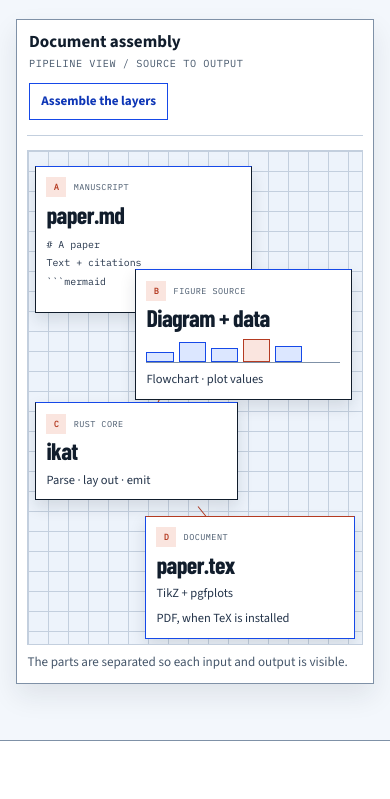
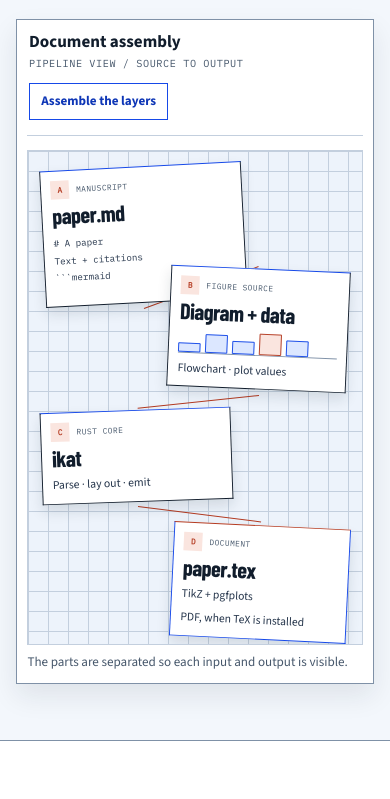
Before and after one commit to opticsWolf/ikat, a plain HTML site: page site/index.html in a window 390 px wide. Shown: the part 676-1475 px from the top of the page. Drawn offline with Linux system fonts and the light colour scheme.

Commit message:
Animate ikat assembly with persistent connectors

```diff
--- a/site/script.js
+++ b/site/script.js
@@ -3,14 +3,85 @@ const assembleButton = document.querySelector("#assemble-button");
 const assemblyStatus = document.querySelector("#assembly-status");
 
 if (assembly && assembleButton) {
+  const outputPart = assembly.querySelector(".part-output");
+  const leaderLines = [...assembly.querySelectorAll(".leader")];
+  let connectorFrame = 0;
+  let connectorTimer = 0;
+
+  const updateConnectors = () => {
+    const boardRect = assembly.getBoundingClientRect();
+    const source = assembly.querySelector(".part-source").getBoundingClientRect();
+    const figures = assembly.querySelector(".part-figures").getBoundingClientRect();
+    const engine = assembly.querySelector(".part-engine").getBoundingClientRect();
+    const output = outputPart.getBoundingClientRect();
+    const port = (rect, x, y) => ({ x: rect.left + rect.width * x, y: rect.top + rect.height * y });
+    const mobile = window.matchMedia("(max-width: 620px)").matches;
+    const links = mobile
+      ? [
+          [port(source, 0.5, 1), port(figures, 0.5, 0)],
+          [port(figures, 0.5, 1), port(engine, 0.5, 0)],
+          [port(engine, 0.5, 1), port(output, 0.5, 0)],
+        ]
+      : [
+          [port(source, 0.5, 1), port(engine, 0.5, 0)],
+          [port(figures, 0, 1), port(engine, 1, 0)],
+          [port(engine, 1, 0.5), port(output, 0, 0.5)],
+        ];
+
+    links.forEach(([start, end], index) => {
+      const line = leaderLines[index];
+      const dx = end.x - start.x;
+      const dy = end.y - start.y;
+      line.style.left = `${start.x - boardRect.left}px`;
+      line.style.top = `${start.y - boardRect.top}px`;
+      line.style.width = `${Math.hypot(dx, dy)}px`;
+      line.style.height = "1px";
+      line.style.transform = `rotate(${Math.atan2(dy, dx)}rad)`;
+    });
+  };
+
+  const stopFollowing = () => {
+    window.cancelAnimationFrame(connectorFrame);
+    window.clearTimeout(connectorTimer);
+    connectorFrame = 0;
+    connectorTimer = 0;
+    updateConnectors();
+  };
+
+  const followParts = () => {
+    window.cancelAnimationFrame(connectorFrame);
+    window.clearTimeout(connectorTimer);
+    const follow = () => {
+      updateConnectors();
+      connectorFrame = window.requestAnimationFrame(follow);
+    };
+    connectorFrame = window.requestAnimationFrame(follow);
+    connectorTimer = window.setTimeout(stopFollowing, 1400);
+  };
+
+  updateConnectors();
+  window.addEventListener("resize", updateConnectors, { passive: true });
+
+  outputPart?.addEventListener("transitionend", (event) => {
+    if (event.propertyName !== "top") return;
+    stopFollowing();
+    assemblyStatus.textContent = assembly.dataset.state === "assembled"
+      ? "Manuscript and figure inputs connect through the Rust core to the document output."
+      : "The parts are separated so each input and output is visible.";
+  });
+
   assembleButton.addEventListener("click", () => {
     const isAssembled = assembly.dataset.state !== "assembled";
     assembly.dataset.state = isAssembled ? "assembled" : "exploded";
+    assembly.setAttribute("aria-label", isAssembled
+      ? "Assembled view of ikat’s document pipeline"
+      : "Exploded view of ikat’s document pipeline");
     assembleButton.setAttribute("aria-pressed", String(isAssembled));
     assembleButton.textContent = isAssembled ? "Explode the view" : "Assemble the layers";
     assemblyStatus.textContent = isAssembled
-      ? "The inputs are aligned with the emitted TeX and PDF stage."
-      : "The parts are separated so each input and output is visible.";
+      ? "Aligning the manuscript and figure inputs with the Rust core…"
+      : "Separating the source plates so each pipeline stage is visible…";
+    followParts();
   });
 }
 
--- a/site/styles.css
+++ b/site/styles.css
@@ -361,31 +361,45 @@ h1 span,
   border-top-color: var(--cobalt);
   background: var(--white);
   box-shadow: 0 7px 15px rgb(17 29 44 / 12%);
-  transition: left 700ms cubic-bezier(0.16, 1, 0.3, 1), top 700ms cubic-bezier(0.16, 1, 0.3, 1), border-color 260ms ease-out, box-shadow 260ms ease-out;
+  transition:
+    left 780ms cubic-bezier(0.22, 1, 0.36, 1) var(--phase-delay, 0ms),
+    top 780ms cubic-bezier(0.22, 1, 0.36, 1) var(--phase-delay, 0ms),
+    width 780ms cubic-bezier(0.22, 1, 0.36, 1) var(--phase-delay, 0ms),
+    transform 780ms cubic-bezier(0.22, 1, 0.36, 1) var(--phase-delay, 0ms),
+    border-color 300ms ease-out,
+    box-shadow 420ms ease-out;
 }
 
 .part-source {
-  top: 4%;
+  --phase-delay: 0ms;
+  top: 2%;
   left: 2%;
   width: 45%;
+  transform: rotate(-3deg) scale(0.93);
 }
 
 .part-figures {
-  top: 12%;
-  left: 53%;
-  width: 45%;
+  --phase-delay: 90ms;
+  top: 19%;
+  left: 56%;
+  width: 42%;
+  transform: rotate(2.5deg) scale(0.93);
 }
 
 .part-engine {
-  top: 54%;
-  left: 7%;
-  width: 42%;
+  --phase-delay: 180ms;
+  top: 55%;
+  left: 11%;
+  width: 40%;
+  transform: rotate(-2deg) scale(0.94);
 }
 
 .part-output {
-  top: 57%;
+  --phase-delay: 270ms;
+  top: 68%;
   left: 57%;
   width: 41%;
+  transform: rotate(2.8deg) scale(0.93);
   border-color: var(--cobalt);
   border-top-color: var(--signal);
 }
@@ -457,54 +471,59 @@ h1 span,
   height: 1px;
   transform-origin: left center;
   background: var(--signal);
-  transition: opacity 360ms ease-out;
+  transition: none;
 }
 
 .leader-one {
-  top: 31%;
-  left: 42%;
-  width: 21%;
-  transform: rotate(-10deg);
+  top: 35.5%;
+  left: 24.5%;
+  width: 16%;
+  transform: rotate(65deg);
 }
 
 .leader-two {
-  top: 48%;
-  left: 29%;
-  width: 23%;
-  transform: rotate(81deg);
+  top: 50.5%;
+  left: 57%;
+  width: 6%;
+  transform: rotate(147deg);
 }
 
 .leader-three {
-  top: 69%;
-  left: 48%;
-  width: 19%;
-  transform: rotate(-5deg);
+  top: 67%;
+  left: 52%;
+  width: 12.2%;
+  transform: rotate(71deg);
 }
 
 .assembly-board[data-state="assembled"] .part-source {
   top: 7%;
   left: 2%;
+  width: 45%;
+  transform: none;
 }
 
 .assembly-board[data-state="assembled"] .part-figures {
   top: 7%;
   left: 53%;
+  width: 45%;
+  transform: none;
 }
 
 .assembly-board[data-state="assembled"] .part-engine {
   top: 54%;
   left: 2%;
+  width: 45%;
+  transform: none;
 }
 
 .assembly-board[data-state="assembled"] .part-output {
   top: 54%;
   left: 53%;
+  width: 45%;
+  transform: none;
   box-shadow: 0 12px 22px rgb(22 73 232 / 18%);
 }
 
-.assembly-board[data-state="assembled"] .leader {
-  opacity: 0;
-}
 
 .assembly-status {
   min-height: 1.5em;
@@ -1155,27 +1174,27 @@ h1 span,
   }
 
   .part-source {
-    top: 3%;
+    top: 2%;
     left: 2%;
     width: 65%;
   }
 
   .part-figures {
-    top: 24%;
-    left: 32%;
-    width: 65%;
+    top: 23%;
+    left: 40%;
+    width: 58%;
   }
 
   .part-engine {
-    top: 51%;
+    top: 52%;
     left: 2%;
     width: 61%;
   }
 
   .part-output {
-    top: 74%;
-    left: 35%;
-    width: 63%;
+    top: 75%;
+    left: 41%;
+    width: 57%;
   }
 
   .assembly-board[data-state="assembled"] {
@@ -1187,6 +1206,8 @@ h1 span,
   .assembly-board[data-state="assembled"] .part-engine,
   .assembly-board[data-state="assembled"] .part-output {
     left: 17%;
+    width: 66%;
+    transform: none;
   }
 
   .assembly-board[data-state="assembled"] .part-source { top: 1%; }
@@ -1204,25 +1225,26 @@ h1 span,
   }
 
   .leader-one {
-    top: 28%;
-    left: 55%;
-    width: 24%;
-    transform: rotate(52deg);
+    top: 22%;
+    left: 32.5%;
+    width: 42%;
+    transform: rotate(93deg);
   }
 
   .leader-two {
-    top: 48%;
-    left: 41%;
-    width: 23%;
-    transform: rotate(117deg);
+    top: 41%;
+    left: 40%;
+    width: 26%;
+    transform: rotate(36deg);
   }
 
   .leader-three {
-    top: 72%;
-    left: 51%;
-    width: 22%;
-    transform: rotate(51deg);
+    top: 59%;
+    left: 61%;
+    width: 29%;
+    transform: rotate(128deg);
   }
+
 
   .section-heading h2,
   .try-intro h2,
```
